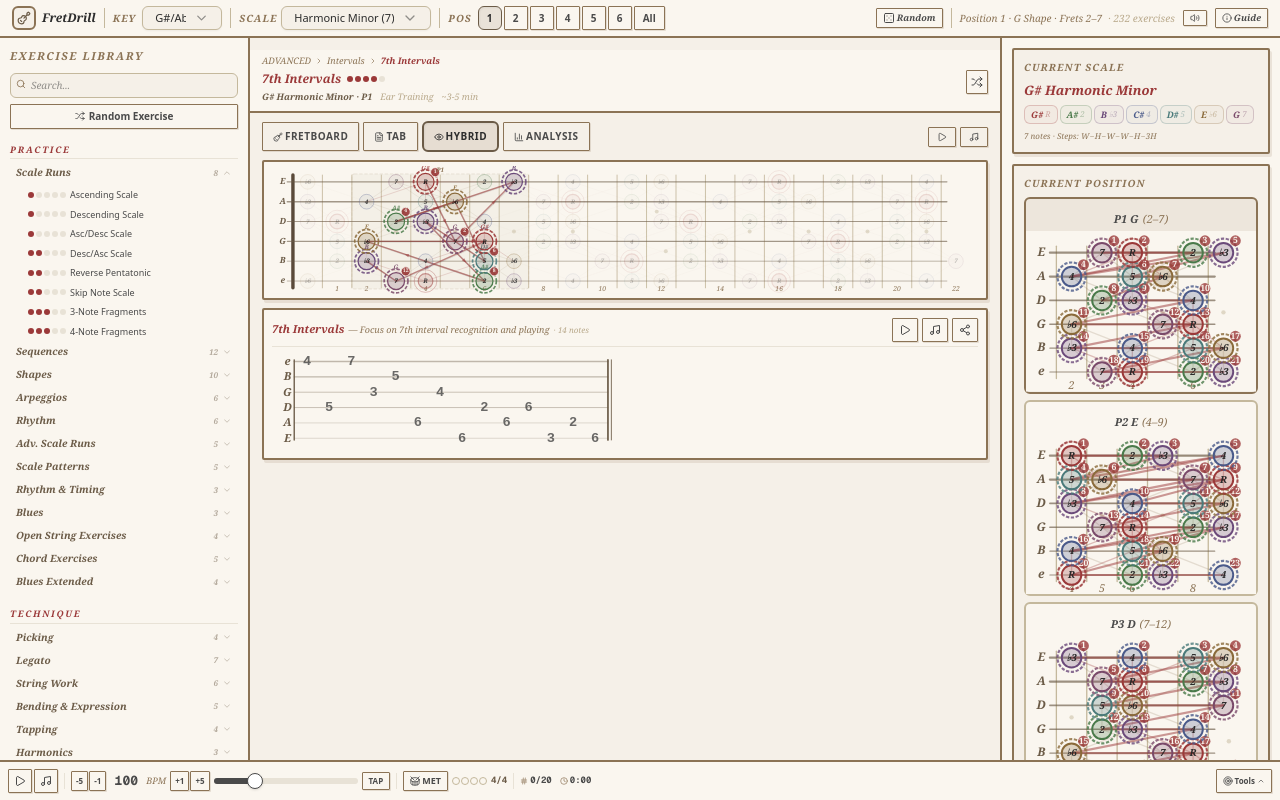
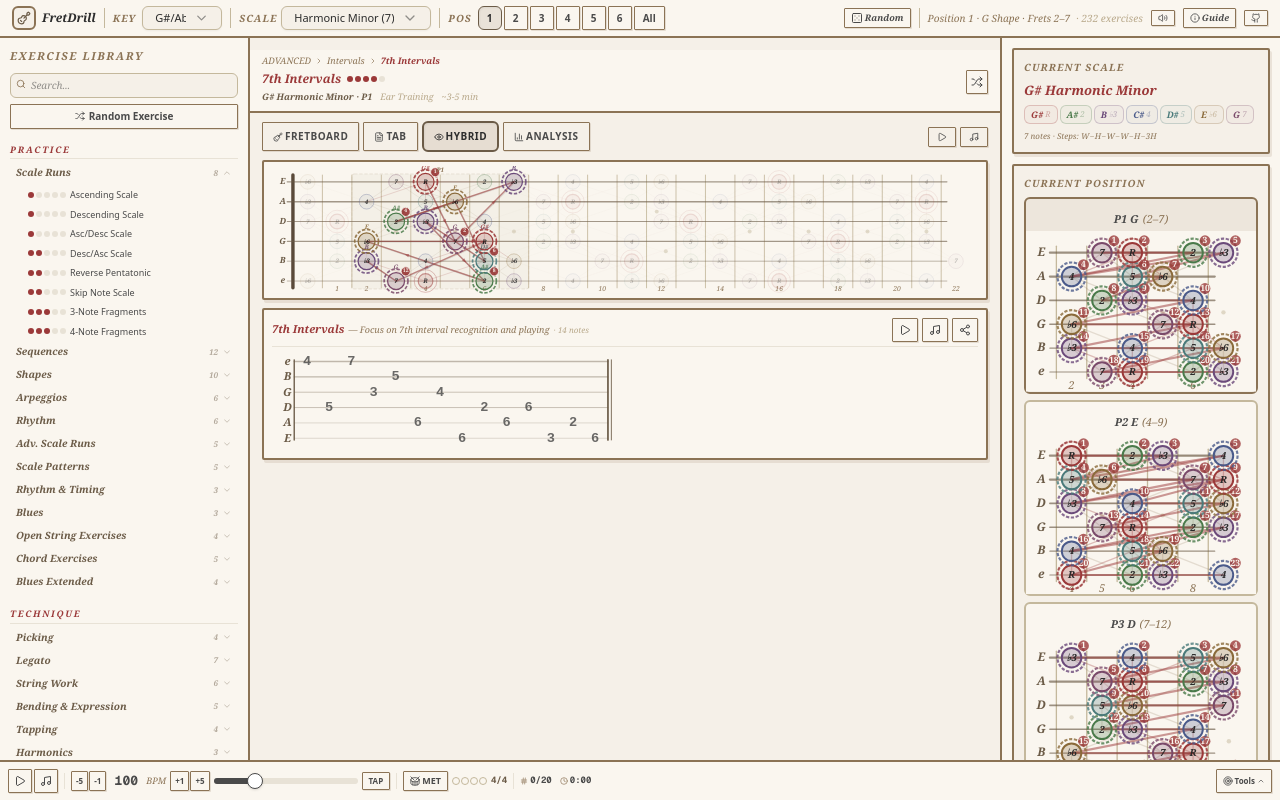
Before and after one commit to Sidmaz666/fretdrill, a Next.js app: page / in a window 1280 px wide. Built offline with nearby package versions, Linux system fonts and the light colour scheme.

Commit message:
Add GitHub icon link in header after Guide button

```diff
--- a/src/app/page.tsx
+++ b/src/app/page.tsx
@@ -68,7 +68,7 @@ import {
   Activity,
   Hash,
   Ruler,
-  SkipBack, SkipForward, RotateCcw, Repeat, Gauge, Waves, Metronome as MetronomeIcon, Hand, Shuffle as ShuffleIcon, Dice5, TimerReset, Flag, ChevronFirst, ChevronLast, Siren, Disc3, ToggleLeft, Info, BookOpen, ChevronRight as ChevronRightIcon,
+  SkipBack, SkipForward, RotateCcw, Repeat, Gauge, Waves, Metronome as MetronomeIcon, Hand, Shuffle as ShuffleIcon, Dice5, TimerReset, Flag, ChevronFirst, ChevronLast, Siren, Disc3, ToggleLeft, Info, BookOpen, ChevronRight as ChevronRightIcon, Github,
 } from 'lucide-react';
 
 // ─── AUDIO ENGINE ───
@@ -1145,6 +1145,11 @@ export default function Home() {
             <Info className="w-2.5 h-2.5" />
             <span className="hidden sm:inline text-[9px] font-serif italic">Guide</span>
           </button>
+          <a href="https://github.com/Sidmaz666/fretdrill" target="_blank" rel="noopener noreferrer"
+             className="sketch-btn px-1.5 py-0.5 text-[10px] flex items-center gap-0.5 shrink-0 border-[#8b7355] cursor-pointer"
+             title="View source on GitHub">
+            <Github className="w-2.5 h-2.5" />
+          </a>
         </div>
       </header>
 
```
